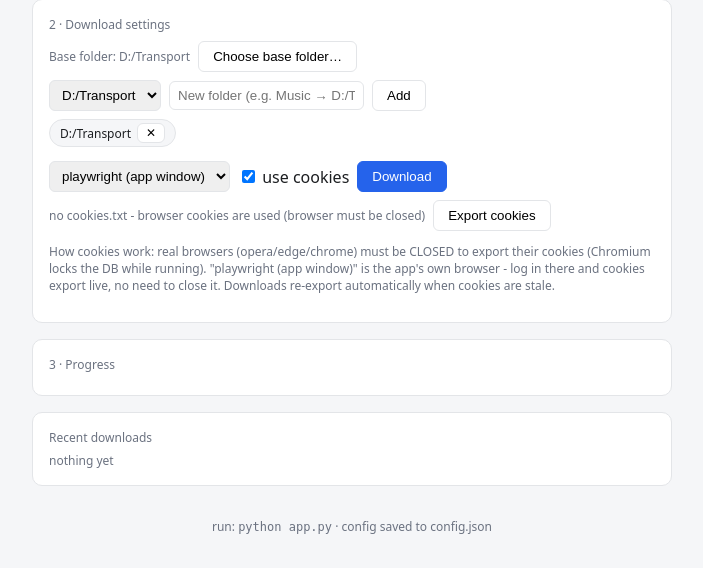
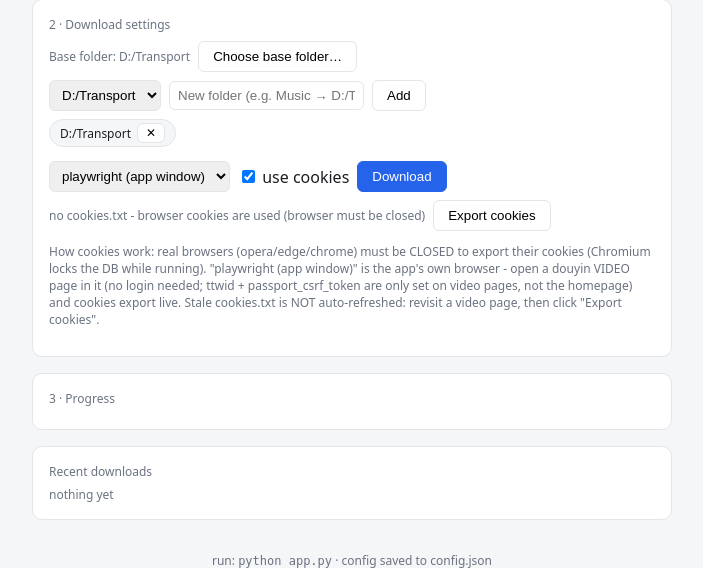
Before and after one commit to Hailthegreenkuaikuai/transporter, a Flask app: page / in a window 1280 px wide. Shown: the part 338-906 px from the top of the page, without its empty margins (288-991 px from the left). Before the commit the page ends 872 px from the top, so only its background shows below. Run offline with Flask 3, Linux system fonts and the light colour scheme; data that the repository does not hold is empty.

Commit message:
feat: improve cookie export instructions and handle stale cookies in Playwright integration

```diff
--- a/app.py
+++ b/app.py
@@ -21,6 +21,11 @@ JOBS = {}
 JOBS_LOCK = threading.Lock()
 UI_CONTEXT = None  # live Playwright browser context of the UI window (set by _open_ui_browser)
 UI_LOCK = threading.Lock()  # serialize Playwright calls across threads
+# Playwright's sync API is thread-bound: every call must run on the thread that
+# created the context. Requests from Flask threads are queued here and serviced by
+# the _open_ui_browser loop on the browser's own thread.
+UI_CMD_COND = threading.Condition()
+_ui_export_reqs = []  # list of {"ready": Event, "result": cookies | Exception}
 CREATE_NO_WINDOW = getattr(subprocess, "CREATE_NO_WINDOW", 0)
 # our --progress-template lines: "4751360 10485760 2424832.0 5 45.2%"
 # (unknown numeric fields render as "NA"; percent empty when total is unknown)
@@ -153,20 +158,29 @@ def _playwright_cookie_line(c):
 
 def export_playwright_cookies():
     """Pull cookies from the app's live UI browser via the Playwright API - no DB lock,
-    and immune to Edge/Chrome v20 app-bound encryption. Requires the window to be open."""
+    and immune to Edge/Chrome v20 app-bound encryption. Requires the window to be open.
+    Playwright's sync API is thread-bound, so the read is queued to the browser's own
+    thread (see UI_CMD_COND) rather than called from this Flask thread."""
     with UI_LOCK:
         global UI_CONTEXT
-        ctx = UI_CONTEXT
-        if ctx is not None:
-            try:
-                cookies = ctx.cookies()
-            except Exception:
-                UI_CONTEXT = None  # window was closed; nothing to export without it
-                ctx = None
-    if ctx is None:
+        if UI_CONTEXT is None:
+            raise CookieStaleError(
+                "the app window is closed - restart the app to reopen it (your douyin "
+                "session is saved in its profile), then retry")
+        req = {"ready": threading.Event(), "result": None}
+        with UI_CMD_COND:
+            _ui_export_reqs.append(req)
+            UI_CMD_COND.notify()
+        if not req["ready"].wait(timeout=15):
+            UI_CONTEXT = None  # the browser thread is gone; don't keep probing a dead context
+            raise CookieStaleError("the app window is not responding - restart the app and retry")
+        res = req["result"]
+    if isinstance(res, Exception):
+        UI_CONTEXT = None  # window closed while we were waiting
         raise CookieStaleError(
             "the app window is closed - restart the app to reopen it (your douyin "
             "session is saved in its profile), then retry")
+    cookies = res
     lines = ["# Netscape HTTP Cookie File"] + [_playwright_cookie_line(c) for c in cookies]
     cookies_path().write_text("\n".join(lines) + "\n", encoding="utf-8")
     return len(lines) - 1
@@ -201,7 +215,9 @@ def _cookie_hint(e, browser):
                 "Use 'playwright (app window)' instead: open www.douyin.com in the app "
                 "window, then download - cookies are read live, no decryption needed.")
     if browser == "playwright":
-        return "Restart the app to reopen its window, log in there, then retry."
+        return ("Restart the app to reopen its window, open a douyin video page there "
+                "(no login needed; ttwid + passport_csrf_token are set on video pages), "
+                "then click 'Export cookies' and retry.")
     return "Close the browser and click 'Export cookies', or untick 'use cookies'."
 
 
@@ -213,9 +229,11 @@ def _enrich_error(err, use_cookies):
         return err + ("\n\nNo cookie database found for this browser on this PC. "
                       "Pick another browser in the dropdown, or close it and click 'Export cookies'.")
     if "fresh cookies" in low:
-        return err + ("\n\nDouyin needs fresh session cookies, not a login: in the app window, "
-                      "open www.douyin.com and complete any verification (slide captcha) if it "
-                      "appears, then retry. " + ("tick 'use cookies' first." if not use_cookies else ""))
+        return err + ("\n\nDouyin needs fresh cookies, not a login: in the app window open an "
+                      "actual douyin VIDEO page (ttwid + passport_csrf_token are only set there, "
+                      "not on the homepage), wait for it to load, then click 'Export cookies' "
+                      "(or delete cookies.txt) to write them, and retry. "
+                      + ("tick 'use cookies' first." if not use_cookies else ""))
     if any(k in low for k in ("cookies are needed", "cookies are required", "requires login",
                               "login required", "not logged in", "logged in", "logged-in")):
         return err + ("\n\nThis site needs cookies: " + (
@@ -241,7 +259,7 @@ def _resolve_cookies(job):
         n = export_cookies(job["browser"])
         src = f"cookies.txt (auto-exported {n})"
         if job["browser"] == "playwright" and n == 0:
-            src += " - no login: log in via the app window first"
+            src += " - 0 cookies: open www.douyin.com in the app window first (no login needed)"
         return ["--cookies", str(cookies_path())], src
     except Exception as e:
         if status["exists"] or job["browser"] == "playwright":
@@ -525,16 +543,18 @@ def _open_ui_browser(url="http://127.0.0.1:5000"):
                 try:
                     ctx = p.chromium.launch_persistent_context(
                         ui_profile_dir(), channel="msedge",
+                        viewport={"width": 700, "height": 960},
                         ignore_default_args=["--enable-automation"],
                         args=["--disable-blink-features=AutomationControlled"])  # look less automated to site risk control
                 except Exception:
                     ctx = p.chromium.launch_persistent_context(
                         ui_profile_dir(),
+                        viewport={"width": 700, "height": 960},
                         ignore_default_args=["--enable-automation"],
                         args=["--disable-blink-features=AutomationControlled"])  # bundled chromium fallback
                 global UI_CONTEXT
                 UI_CONTEXT = ctx
-                page = ctx.new_page(viewport={"width": 700, "height": 960})
+                page = ctx.new_page()
                 with UI_LOCK:  # serialize with cookie export while the server is still starting
                     for _ in range(30):  # the Flask server may still be starting
                         try:
@@ -543,11 +563,39 @@ def _open_ui_browser(url="http://127.0.0.1:5000"):
                         except Exception:
                             time.sleep(1)
                 while True:
-                    time.sleep(60)  # keep the browser referenced until the process exits
+                    # service cookie exports on THIS thread (sync API is thread-bound)
+                    with UI_CMD_COND:
+                        while not _ui_export_reqs:
+                            UI_CMD_COND.wait(60)  # keep the browser referenced until the process exits
+                        reqs = _ui_export_reqs[:]
+                        _ui_export_reqs.clear()
+                    for req in reqs:
+                        try:
+                            req["result"] = ctx.cookies()
+                        except Exception as e:
+                            req["result"] = e
+                        finally:
+                            req["ready"].set()
         except Exception as e:
             print(f"[transporter] could not open UI browser ({e}) - open {url} in any browser instead")
 
     threading.Thread(target=run, daemon=True).start()
+
+
+def _already_running():
+    """True if another instance already serves 127.0.0.1:5000.
+
+    Two instances each launch their own Playwright window on the same .ui-profile,
+    so cookie export ends up reading the wrong window. Refuse to start instead."""
+    import socket
+    s = socket.socket()
+    try:
+        s.bind(("127.0.0.1", 5000))  # fails if the port is taken
+        return False
+    except OSError:
+        return True
+    finally:
+        s.close()
 
 
 if __name__ == "__main__":
@@ -564,5 +612,9 @@ if __name__ == "__main__":
             print(_cookie_hint(e, browser))
             sys.exit(1)
         sys.exit(0)
+    if _already_running():
+        print("[transporter] another instance is already running at http://127.0.0.1:5000 - "
+              "close it first, then start one app only")
+        sys.exit(1)
     _open_ui_browser()
     app.run(host="127.0.0.1", port=5000)
--- a/templates/index.html
+++ b/templates/index.html
@@ -255,8 +255,9 @@ $('download').onclick = startDownload;
 
 $('cookieNote').textContent =
   'How cookies work: real browsers (opera/edge/chrome) must be CLOSED to export their cookies (Chromium '
-  + 'locks the DB while running). "playwright (app window)" is the app\'s own browser - log in there and '
-  + 'cookies export live, no need to close it. Downloads re-export automatically when cookies are stale.';
+  + 'locks the DB while running). "playwright (app window)" is the app\'s own browser - open a douyin VIDEO '
+  + 'page in it (no login needed; ttwid + passport_csrf_token are only set on video pages, not the homepage) '
+  + 'and cookies export live. Stale cookies.txt is NOT auto-refreshed: revisit a video page, then click "Export cookies".';
 
 async function refreshCookies() {
   const s = await api('/api/cookies/status');
```
